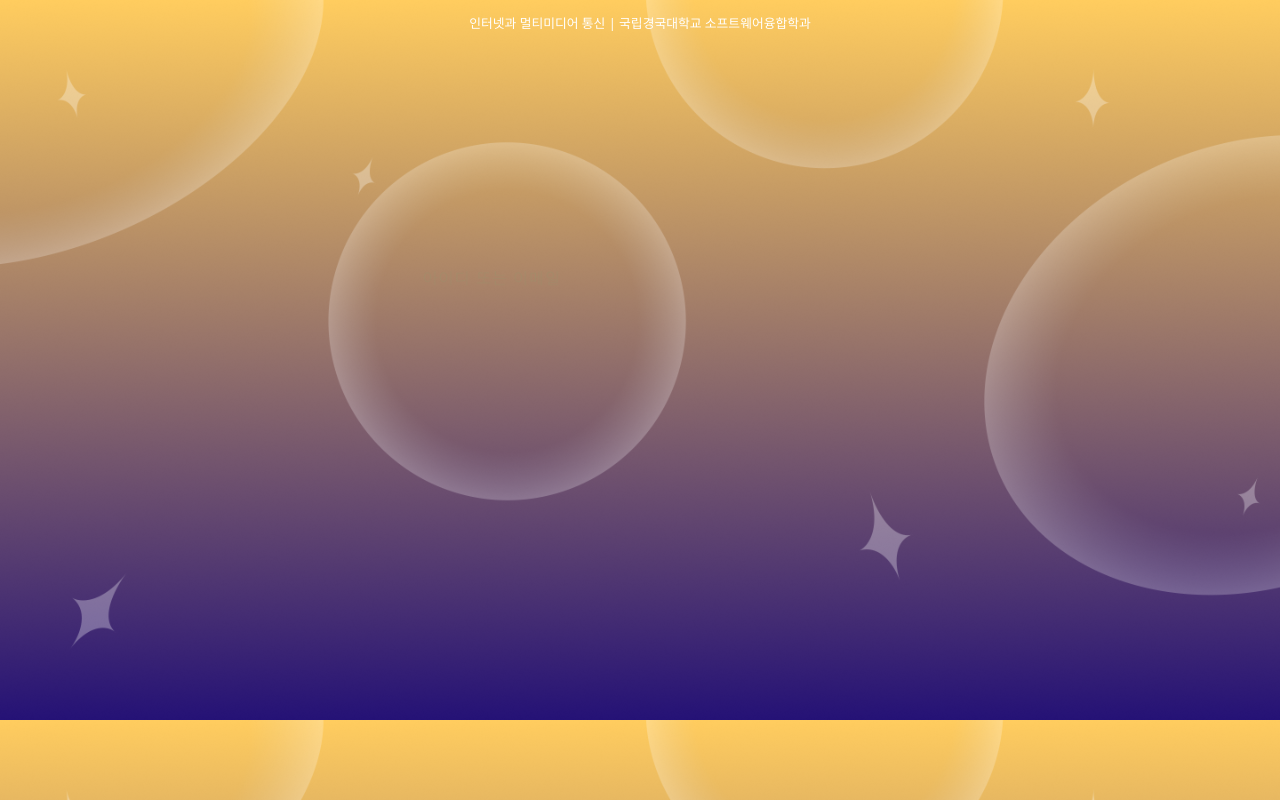
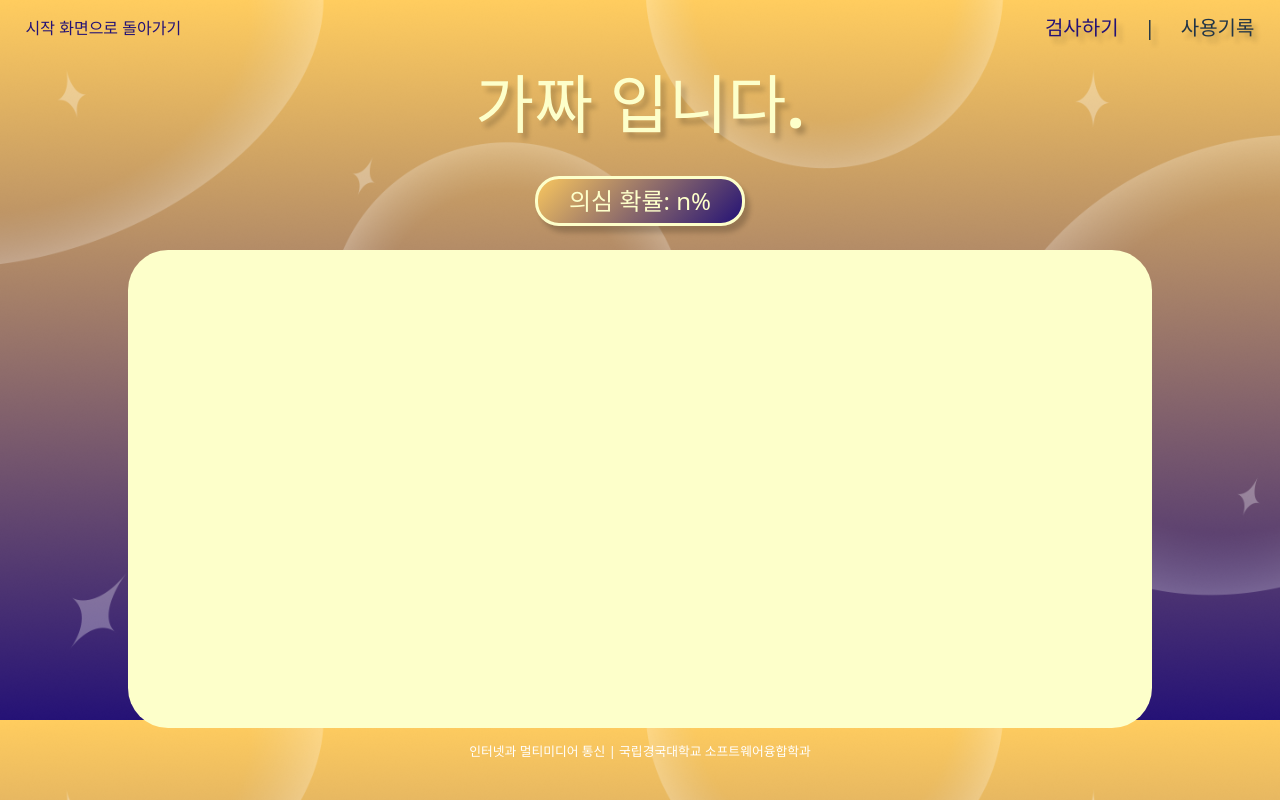
Before and after one commit to Radian06/ComArch-web, a React (Vite) app: page /result in a window 1280 px wide. Built offline with nearby package versions, Linux system fonts and the light colour scheme.

Commit message:
⚡️: result 페이지 퍼블리싱

```diff
--- a/src/pages/result.jsx
+++ b/src/pages/result.jsx
@@ -6,6 +6,19 @@ import Footer from "../components/footer.jsx";
 function Result() {
   return (
     <div className="result_page">
+        <div className="header">
+            <div className="back_btn">시작 화면으로 돌아가기</div>
+            <div className="nav_box">
+                <div className="nav_select">검사하기</div>
+                <div>|</div>
+                <div>사용기록</div>
+            </div>
+        </div>
+        <div className="result_body">
+            <div className="result_title">가짜 입니다.</div>
+            <div className="default_btn">의심 확률: n%</div>
+            <div className="result_container"></div>
+        </div>
       <Footer />
     </div>
   );
--- a/src/styles/result.css
+++ b/src/styles/result.css
@@ -11,3 +11,30 @@
     background-size: 100%;
     overflow-y: hidden;
 }
+
+/* 중앙 */
+.result_body {
+    width: 100%;
+    height: 84vh;
+
+    display: flex;
+    flex-direction: column;
+    justify-content: center;
+    align-items: center;
+    gap: 3vh;
+}
+
+.result_title {
+    font-size: 8vh;
+    font-weight: bold;
+    color: #FDFFCA;
+    text-shadow: 0.6vh 0.8vh 0.66vh rgba(0,0,0,0.2);
+}
+
+.result_container {
+    width: 80vw;
+    height: 60vh;
+
+    background-color: #FDFFCA;
+    border-radius: 5vh;
+}
```
